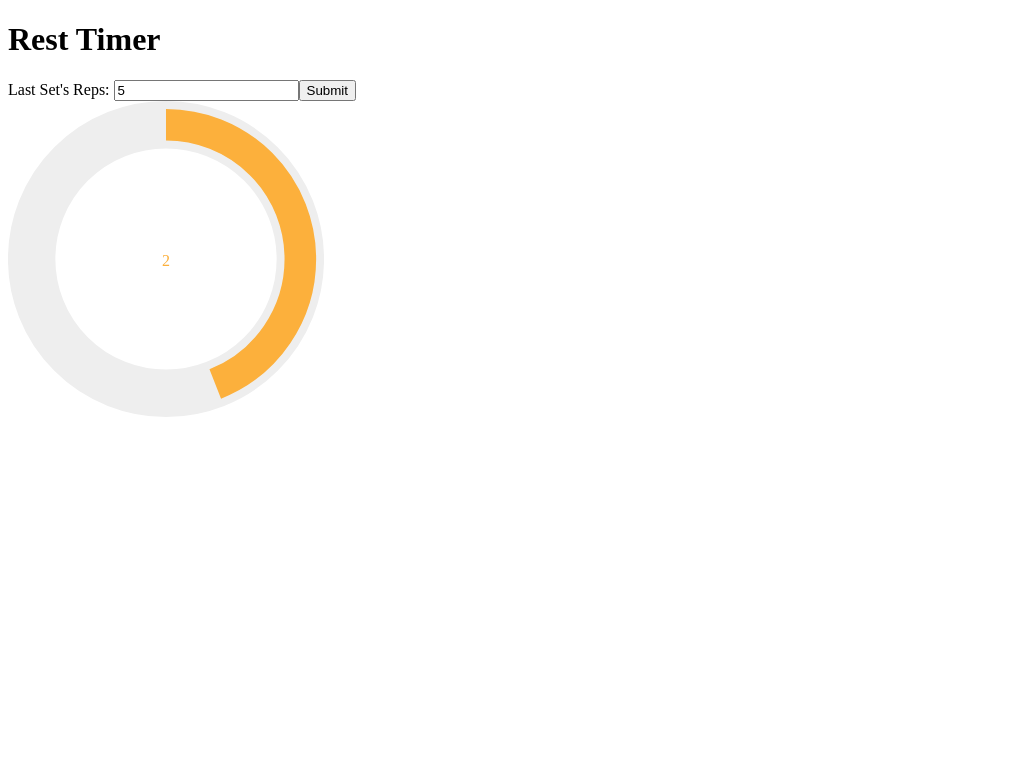
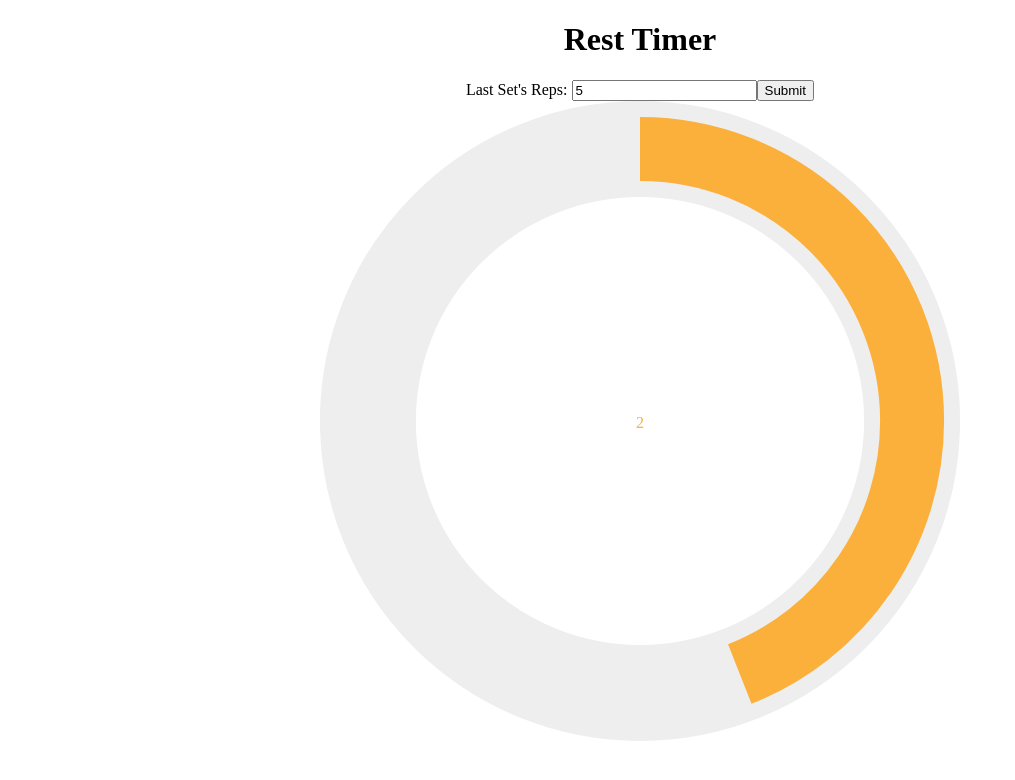
Before and after one commit to nklunder/workout-timer, a plain HTML site: page index.html in a window 1280 px wide. Both pictures are taken after typing "5" into the empty fields and a click on the button "Submit". Shown: the whole page, without its empty margins (0-1015 px from the left). Drawn offline with Linux system fonts and the light colour scheme.

Commit message:
move css to external file

```diff
--- /dev/null
+++ b/css/main.css
@@ -0,0 +1,9 @@
+body {
+  text-align: center;
+  margin: 0 auto;
+}
+
+#display {
+  margin: auto;
+  width: 50%;
+}
--- a/index.html
+++ b/index.html
@@ -3,11 +3,7 @@
 <head>
   <meta charset="UTF-8">
   <title>For Hunks Only</title>
-  <style media="screen">
-    #display {
-      width: 25%;
-    }
-  </style>
+  <link rel="stylesheet" href="css/main.css">
 </head>
 <body>
   <h1>Rest Timer</h1>
--- a/js/app.js
+++ b/js/app.js
@@ -1,5 +1,5 @@
 function startCountdown(seconds) {
-  seconds = seconds * 1000;
+  seconds = seconds * 1000; // convert seconds into millisecons
   var options = {
     color: '#FCB03C',
     strokeWidth: 10,
@@ -19,9 +19,9 @@ function startCountdown(seconds) {
   circle.animate(0, function () { circle.setText("Done!");});
 }
 
-var repsInput = document.getElementById("reps")
+var repsInput = document.getElementById("reps");
 var repsBtn = document.getElementById("reps-button");
 
 repsBtn.addEventListener("click", function () {
   startCountdown(repsInput.value);
-})
+});
```
